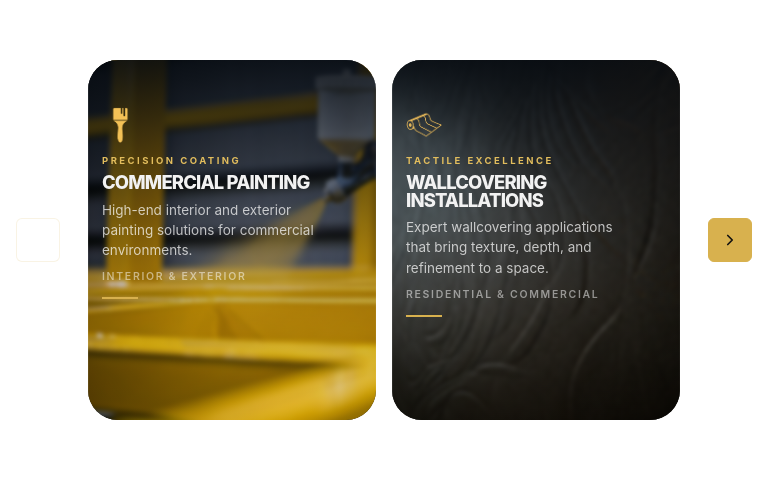
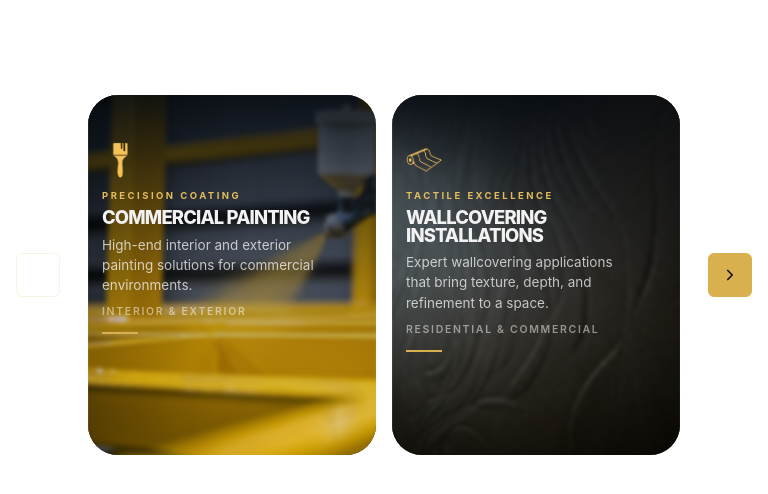
Before and after one commit to Avmannino/services_webpage_embed, a React (Vite) app: page / in a window 768 px wide. Shown: the part 190-684 px from the top of the page. Built offline with nearby package versions, Linux system fonts and the light colour scheme.

Commit message:
Fixed hover issue

```diff
--- a/src/styles.css
+++ b/src/styles.css
@@ -93,6 +93,7 @@ button {
   z-index: 1;
   width: 100%;
   padding: 0;
+  transform: translateY(35px);
 }
 
 .services-shell {
@@ -427,7 +428,7 @@ button {
   }
 
   .services-section {
-    transform: translateY(30px);
+    transform: translateY(65px);
   }
 
   .service-card {
@@ -592,6 +593,6 @@ button {
   }
 
   .services-section {
-    transform: translateY(70px);
+    transform: translateY(105px);
   }
 }
```
